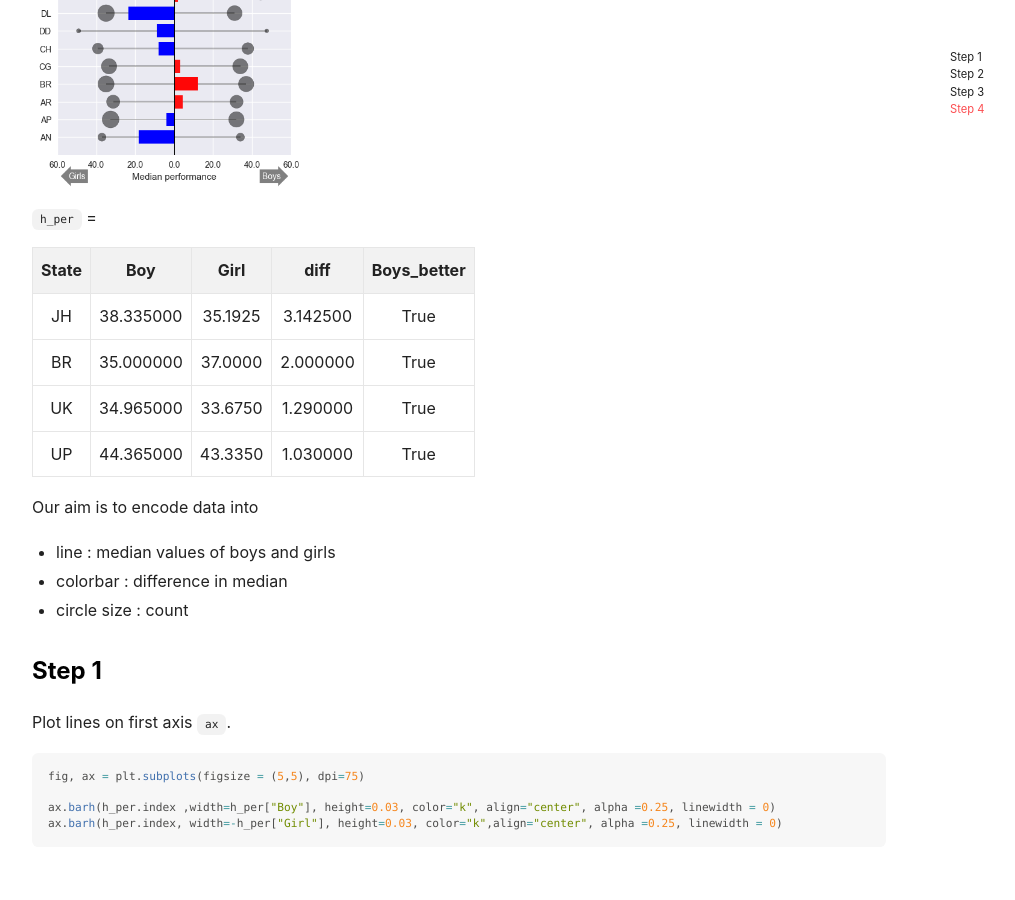
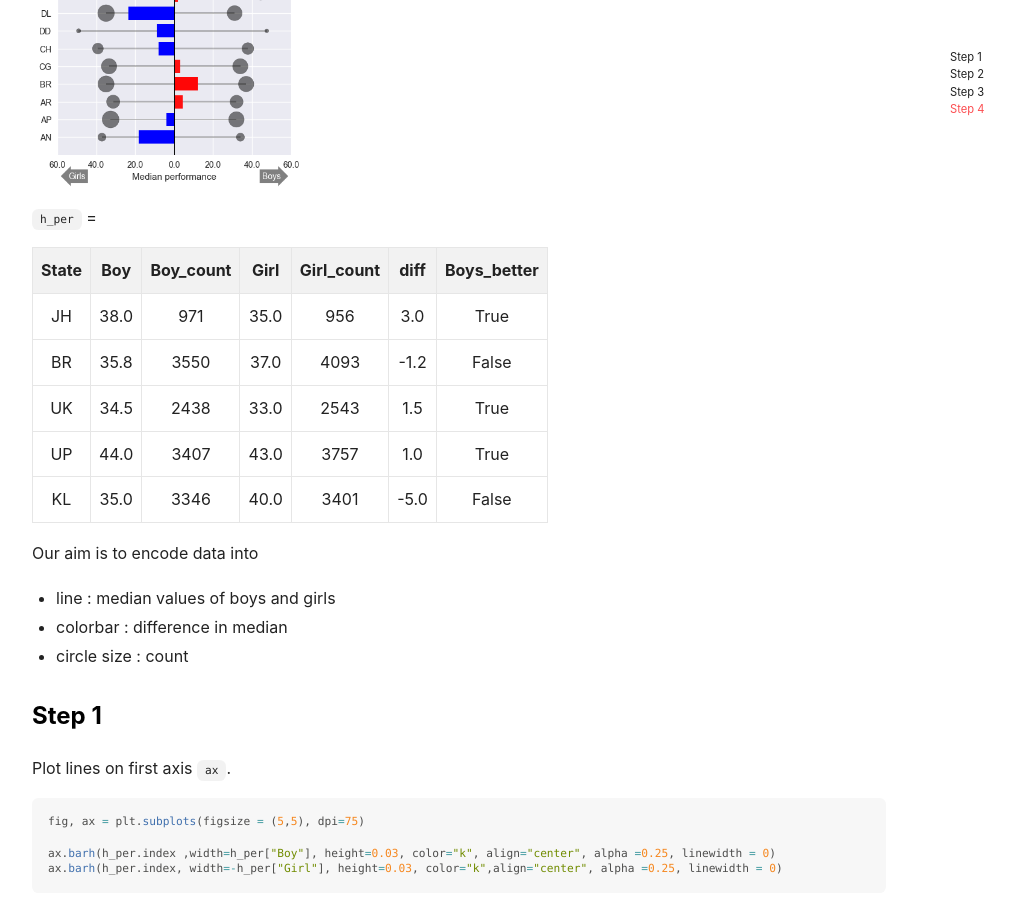
Before and after one commit to bibinmjose/bibinmjose.github.io, a Jekyll site: the page built from _posts/2017-10-18-hbar-3encode.md, in a window 1280 px wide and 900 px high, scrolled down 915 px. Shown: the whole window, without its empty margins (71-1086 px from the left). Built offline with Jekyll 4.4.1, drawn with Linux system fonts in a browser that asks for light colours; nearby versions of some CDN libraries; comment, search, counter and statistics services are not loaded.

Commit message:
changed image, and some cosmetic changes

```diff
--- a/_posts/2017-10-18-hbar-3encode.md
+++ b/_posts/2017-10-18-hbar-3encode.md
@@ -15,13 +15,13 @@
 
 `h_per` =
 
-| State 	|    Boy    	|   Girl  	|   diff   	| Boys_better 	|
-|:-----:	|:---------:	|:-------:	|:--------:	|:-----------:	|
-|   JH  	| 38.335000 	| 35.1925 	| 3.142500 	|     True    	|
-|   BR  	| 35.000000 	| 37.0000 	| 2.000000 	|     True    	|
-|   UK  	| 34.965000 	| 33.6750 	| 1.290000 	|     True    	|
-|   UP  	| 44.365000 	| 43.3350 	| 1.030000 	|     True    	|
-
+| State 	|  Boy 	| Boy_count 	| Girl 	| Girl_count 	| diff 	| Boys_better 	|
+|:-----:	|:----:	|:---------:	|:----:	|:----------:	|:----:	|:-----------:	|
+|   JH  	| 38.0 	|    971    	| 35.0 	|     956    	|  3.0 	|     True    	|
+|   BR  	| 35.8 	|    3550   	| 37.0 	|    4093    	| -1.2 	|    False    	|
+|   UK  	| 34.5 	|    2438   	| 33.0 	|    2543    	|  1.5 	|     True    	|
+|   UP  	| 44.0 	|    3407   	| 43.0 	|    3757    	|  1.0 	|     True    	|
+|   KL  	| 35.0 	|    3346   	| 40.0 	|    3401    	| -5.0 	|    False    	|
 
 Our aim is to encode data into
 
@@ -83,7 +83,7 @@
 ax.set_ylim(-1, len(h_per.index)+1)
 ax.set_yticks(h_per.index)
 ax.set_yticklabels(h_per['State'])
-ax.axvline(x= 0, color='k', linewidth = 0.75, ymax = 0.94)
+ax.axvline(x= 0, color='k', linewidth = 0.75, ymax = 0.8)
 
 # legend
 red_patch = mpatches.Patch(color='red', label='Boys Perform Better')
```
Also changed, not shown: assets/20171018/3.png.
